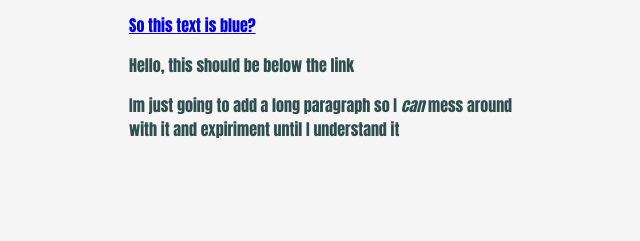
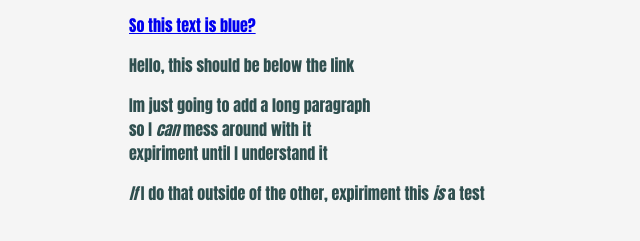
Before and after one commit to Isakhemphala/HTML-First, a plain HTML site: page index.html in a window 1280 px wide. Shown: the part 303-544 px from the top of the page, without its empty margins (311-951 px from the left). Drawn offline with Linux system fonts and the light colour scheme.

Commit message:
added a little more text with bold and italic

```diff
--- a/index.html
+++ b/index.html
@@ -25,6 +25,9 @@
     <p>And then another paragraph here</p>
     <a href="https://www.google.com">So this text is blue?</a>
     <p>Hello, this should be below the link</p>
-    <p>Im just going to add a <strong>long paragraph</strong> so I <em>can</em> mess around with it and expiriment until I understand it</p>
+    <p>Im just going to add a <strong>long paragraph</strong> <br>so I <em>can</em> mess around with it
+        <br> expiriment until I understand it </p>
+        <p><i>If</i> I do that <b>outside</b> of the other, expiriment this <i>is</i> a test</p>
+
 </body>
 </html>
```
